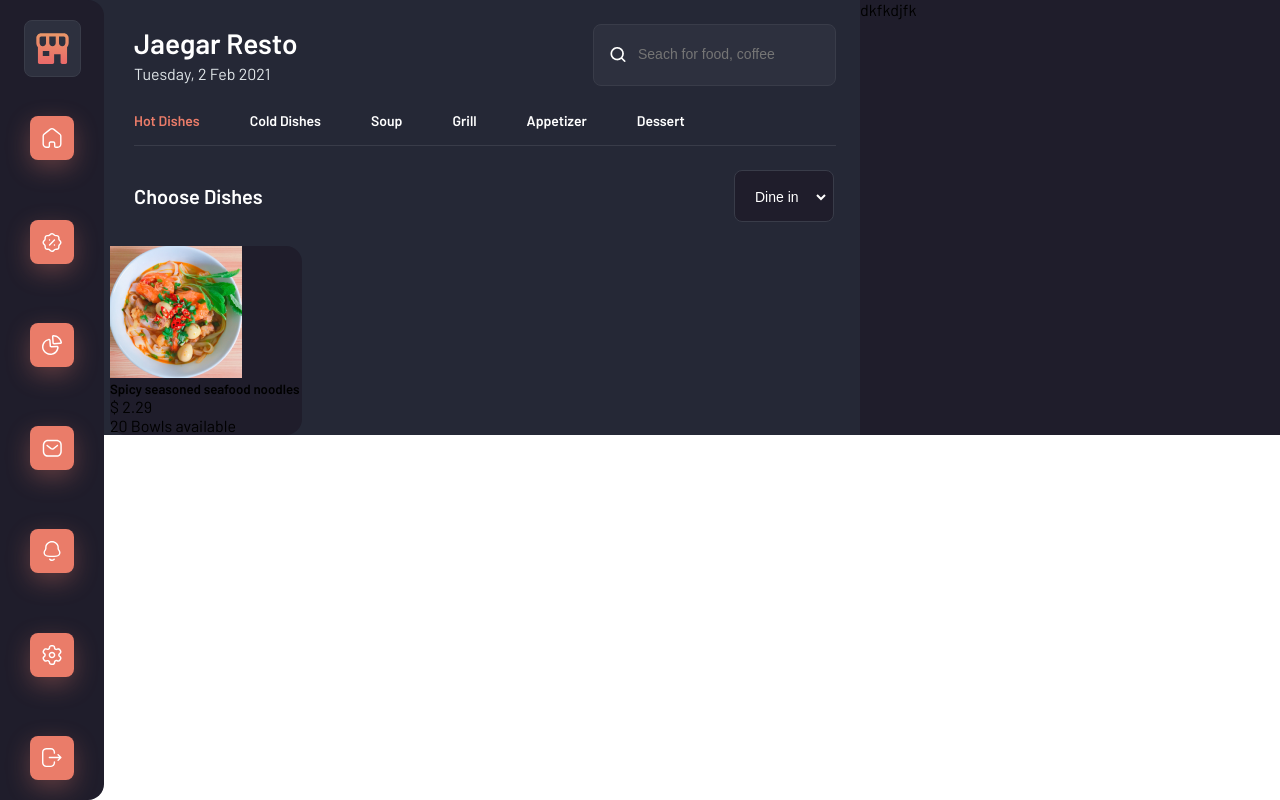
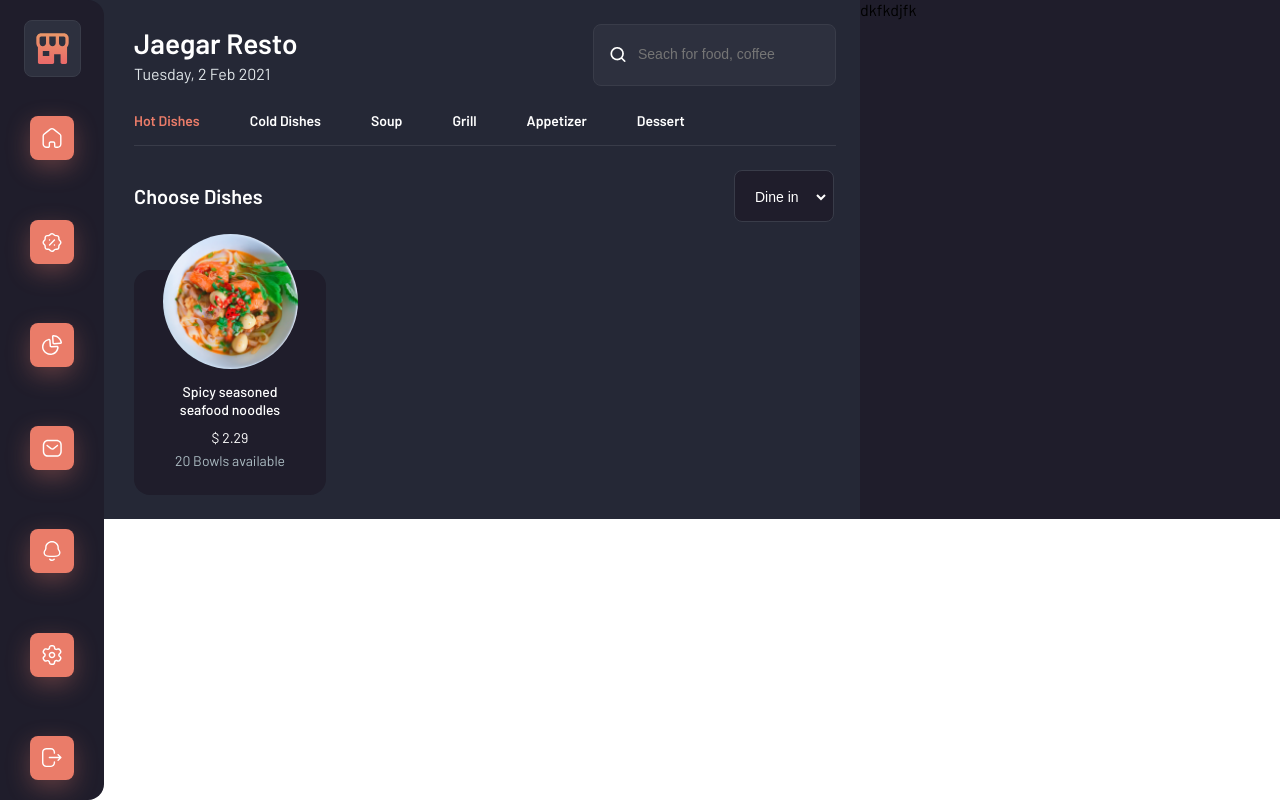
Before and after one commit to JAHONGIR95/Food_project, a React (Create React App) app: page / in a window 1280 px wide. Built offline with nearby package versions, Linux system fonts and the light colour scheme.

Commit message:
meal card is designing

```diff
--- a/src/Components/MealCard/MealCard.scss
+++ b/src/Components/MealCard/MealCard.scss
@@ -2,8 +2,46 @@
     width: 192px;
     background: #1F1D2B;
     border-radius: 16px;
+    display: flex;
+    flex-direction: column;
+    align-items: center;
+    padding: 24px;
+    box-sizing: border-box;
 
     .meal-photo{
+        border-radius: 50%;
+        width: 135px;
+        height: 135px;
+        margin-top: -60px;
+        margin-bottom: 14px;
+    }
 
+    .meal-name{
+        font-style: normal;
+        font-weight: 500;
+        font-size: 14px;
+        line-height: 130%;
+        text-align: center;
+        color: #FFFFFF;
+        margin-bottom: 8px;
+    }
+
+    .meal-price{
+        font-style: normal;
+        font-weight: normal;
+        font-size: 14px;
+        line-height: 140%;
+        text-align: center;
+        color: #FFFFFF;
+        margin-bottom: 4px;
+    }
+
+    .meal-left{
+        font-style: normal;
+        font-weight: normal;
+        font-size: 14px;
+        line-height: 140%;
+        text-align: center;
+        color: #ABBBC2;
     }
 }
--- a/src/Pages/Pages.scss
+++ b/src/Pages/Pages.scss
@@ -42,6 +42,10 @@
 
 }
 
+.meal-card-section{
+    padding: 24px;
+}
+
 .dashboard{
     width: 100%;
     height: 100vh;
```
